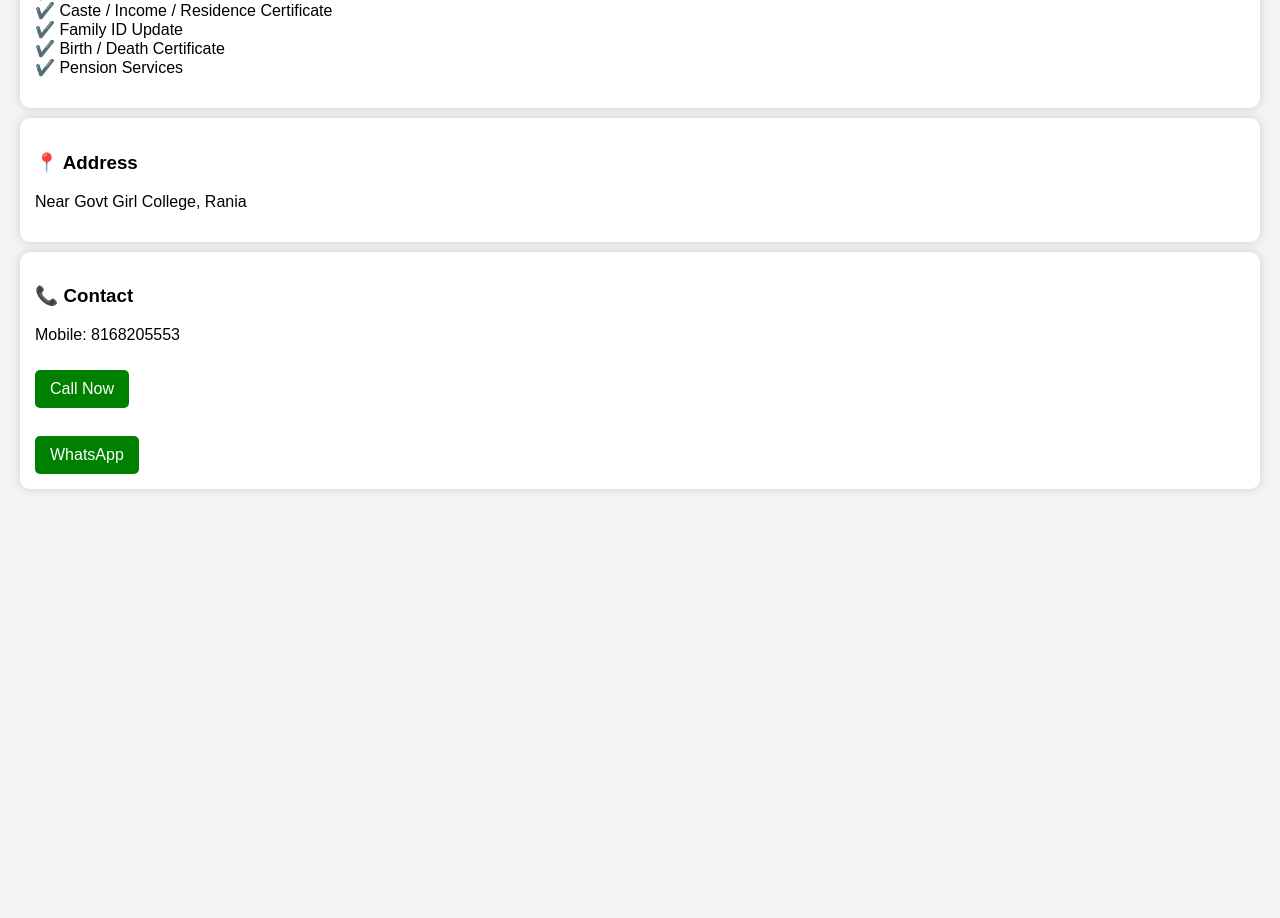
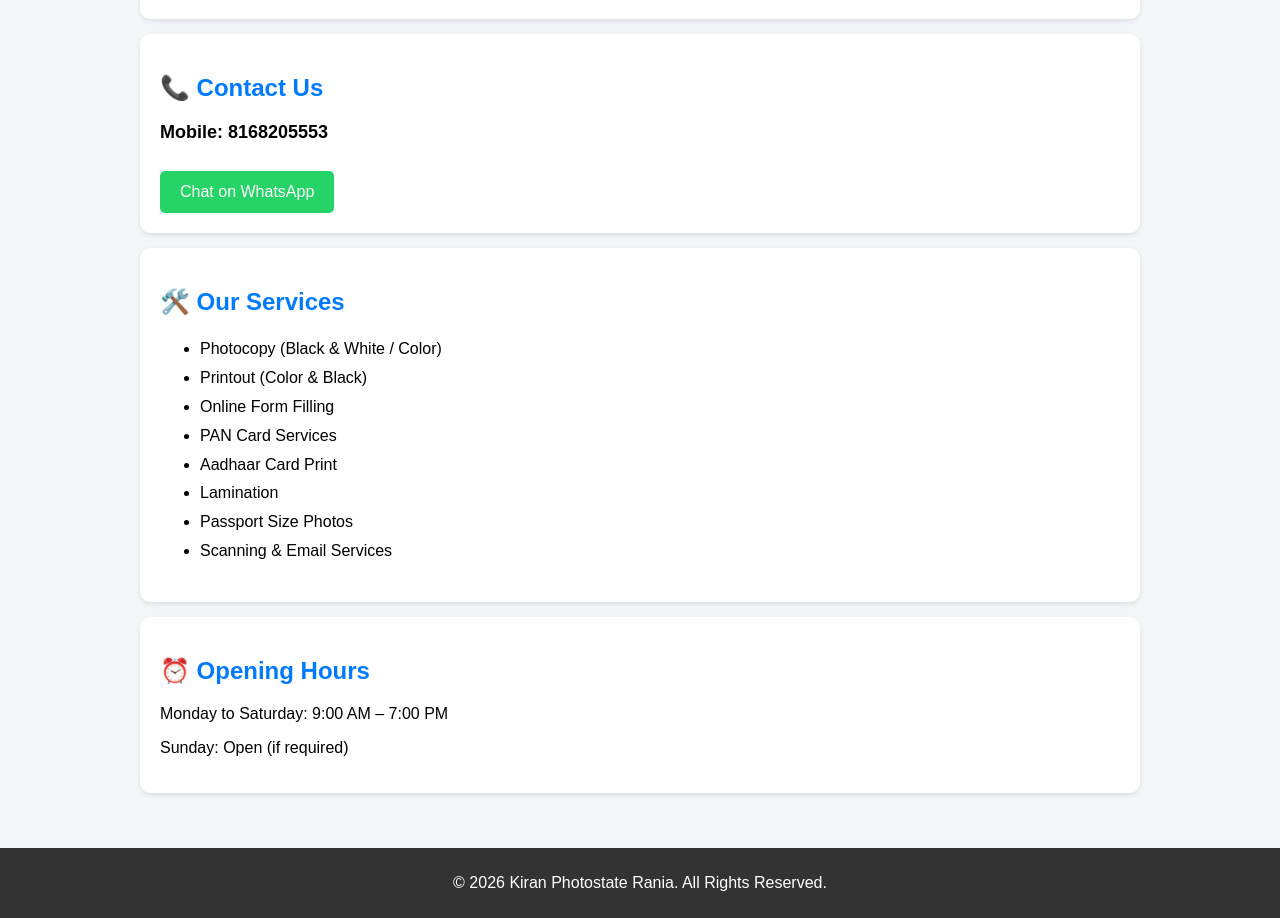
Before and after one commit to vinjasanjay75-boop/kiran-photostate-raniaa, a plain HTML site: page index.html in a window 1280 px wide. Shown: the part 295-1213 px from the top of the page. Before the commit the page ends 814 px from the top, so only its background shows below. Drawn offline with Linux system fonts and the light colour scheme.

Commit message:
index.html

```diff
--- a/index.html
+++ b/index.html
@@ -1,58 +1,117 @@
 <!DOCTYPE html>
-<html>
+<html lang="en">
 <head>
+    <meta charset="UTF-8">
+    <meta name="viewport" content="width=device-width, initial-scale=1.0">
     <title>Kiran Photostate Rania</title>
-<meta name="viewport" content="width=device-width, initial-scale=1">
     <style>
-body {font-family: Arial; margin:0; background:#f4f4f4;}
-.header {background:#007bff; color:white; padding:20px; text-align:center;}
-.container {padding:20px;}
-.card {background:white; padding:15px; margin:10px 0; border-radius:10px; box-shadow:0 0 10px #ccc;}
-.btn {
-display:inline-block;
-padding:10px 15px;
-background:green;
-color:white;
-text-decoration:none;
-border-radius:5px;
-margin-top:10px;
+        body {
+            font-family: Arial, sans-serif;
+            margin: 0;
+            background-color: #f4f6f9;
+        }
+        header {
+            background-color: #007bff;
+            color: white;
+            text-align: center;
+            padding: 25px 10px;
+        }
+        header h1 {
+            margin: 0;
+            font-size: 32px;
+        }
+        .container {
+            padding: 20px;
+            max-width: 1000px;
+            margin: auto;
+        }
+        .card {
+            background: white;
+            padding: 20px;
+            margin: 15px 0;
+            border-radius: 10px;
+            box-shadow: 0 2px 5px rgba(0,0,0,0.1);
+        }
+        h2 {
+            color: #007bff;
+        }
+        ul {
+            line-height: 1.8;
+        }
+        .contact {
+            font-size: 18px;
+            font-weight: bold;
+        }
+        .whatsapp {
+            display: inline-block;
+            background-color: #25D366;
+            color: white;
+            padding: 12px 20px;
+            text-decoration: none;
+            border-radius: 5px;
+            margin-top: 10px;
+        }
+        footer {
+            background-color: #333;
+            color: white;
+            text-align: center;
+            padding: 10px;
+            margin-top: 20px;
+        }
+        @media (max-width: 600px) {
+            header h1 {
+                font-size: 24px;
+            }
         }
     </style>
 </head>
-
 <body>
 
-<div class="header">
-<h1>KIRAN PHOTOSTATE RANIA</h1>
-<p>All CSC & Student Services Available</p>
-</div>
+<header>
+    <h1>Kiran Photostate Rania</h1>
+    <p>All Online & Photocopy Services</p>
+</header>
 
 <div class="container">
 
     <div class="card">
-<h3>📌 Services</h3>
-<p>✔️ Aadhar Card<br>
-✔️ PAN Card<br>
-✔️ Caste / Income / Residence Certificate<br>
-✔️ Family ID Update<br>
-✔️ Birth / Death Certificate<br>
-✔️ Pension Services</p>
+        <h2>📍 Our Address</h2>
+        <p>Near Govt. Girl College, Rania</p>
     </div>
 
     <div class="card">
-<h3>📍 Address</h3>
-<p>Near Govt Girl College, Rania</p>
+        <h2>📞 Contact Us</h2>
+        <p class="contact">Mobile: 8168205553</p>
+        <a class="whatsapp" href="https://wa.me/918168205553" target="_blank">
+            Chat on WhatsApp
+        </a>
     </div>
 
     <div class="card">
-<h3>📞 Contact</h3>
-<p>Mobile: 8168205553</p>
-<a class="btn" href="tel:8168205553">Call Now</a>
-<br><br>
-<a class="btn" href="https://wa.me/918168205553">WhatsApp</a>
+        <h2>🛠️ Our Services</h2>
+        <ul>
+            <li>Photocopy (Black & White / Color)</li>
+            <li>Printout (Color & Black)</li>
+            <li>Online Form Filling</li>
+            <li>PAN Card Services</li>
+            <li>Aadhaar Card Print</li>
+            <li>Lamination</li>
+            <li>Passport Size Photos</li>
+            <li>Scanning & Email Services</li>
+        </ul>
+    </div>
+
+    <div class="card">
+        <h2>⏰ Opening Hours</h2>
+        <p>Monday to Saturday: 9:00 AM – 7:00 PM</p>
+        <p>Sunday: Open (if required)</p>
     </div>
 
 </div>
 
+<footer>
+    <p>© 2026 Kiran Photostate Rania. All Rights Reserved.</p>
+</footer>
+
 </body>
 </html>
```
Lines whose indentation alone changed are shown as unchanged.
